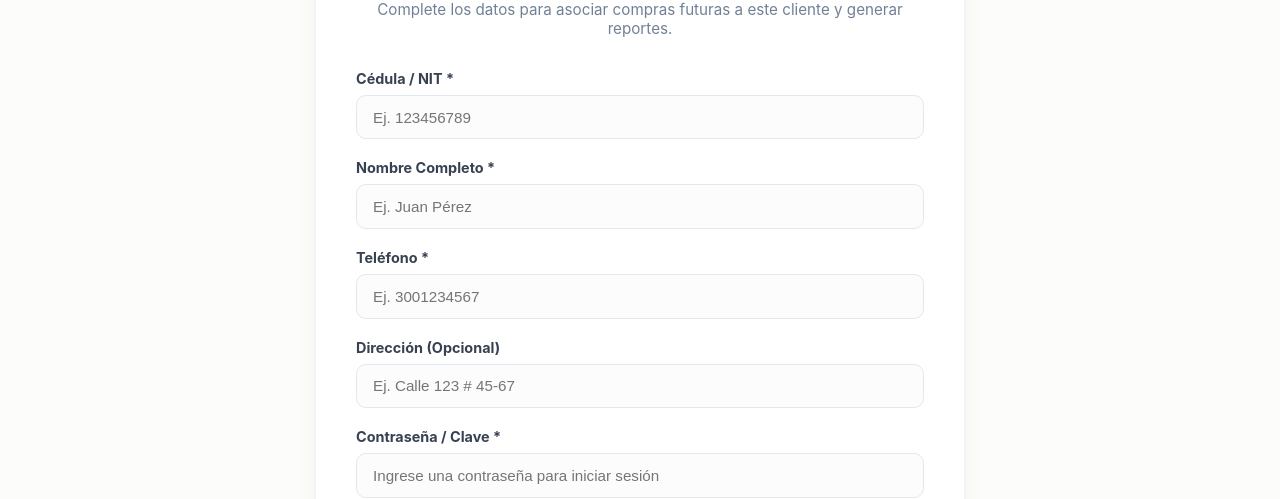
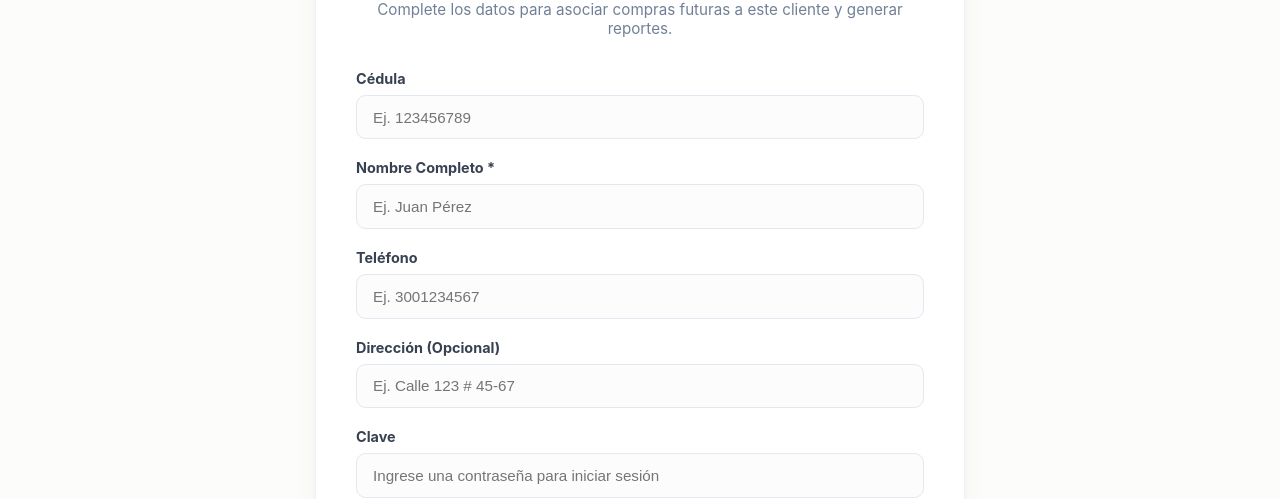
Before and after one commit to JFCP012/Proyecto-Gestion-TI2, an Angular app in the folder frontend-VentaHeno/: page /crear-cliente in a window 1280 px wide. Shown: the part 224-723 px from the top of the page. Built offline with nearby package versions, Linux system fonts and the light colour scheme.

Commit message:
intento registro

```diff
--- a/frontend-VentaHeno/src/app/pages/crear-cliente/crear-cliente.html
+++ b/frontend-VentaHeno/src/app/pages/crear-cliente/crear-cliente.html
@@ -25,13 +25,13 @@
       {{ errorMsg }}
     </div>
 
-    <form (ngSubmit)="registrarCliente()" #clienteForm="ngForm" autocomplete="off">
+    <form (ngSubmit)="registrarCliente()" #clienteForm="ngForm">
       <div class="form-grid">
         <!-- Cédula -->
         <div class="form-group">
-          <label for="cedula">Cédula / NIT *</label>
-          <input type="text" id="cedula" name="cedula" [(ngModel)]="cliente.cedula" required (input)="validarCedula()" placeholder="Ej. 123456789"
-            pattern="[0-9]+" #cedulaCtrl="ngModel" autocomplete="off">
+          <label for="cedula">Cédula</label>
+          <input type="text" id="cedula" name="cedula" [(ngModel)]="cliente.cedula" required (input)="validarCedula()"
+            placeholder="Ej. 123456789" pattern="[0-9]+" #cedulaCtrl="ngModel">
           <div *ngIf="cedulaCtrl.invalid && (cedulaCtrl.dirty || cedulaCtrl.touched)"
             style="color: #e53e3e; font-size: 0.85rem; margin-top: 0.25rem;">
             <small *ngIf="cedulaCtrl.errors?.['pattern']">Solo se permiten números en la cédula.</small>
@@ -42,7 +42,7 @@
         <div class="form-group">
           <label for="nombre">Nombre Completo *</label>
           <input type="text" id="nombre" name="nombre" [(ngModel)]="cliente.nombre" required
-            placeholder="Ej. Juan Pérez" pattern="[a-zA-ZáéíóúÁÉÍÓÚñÑ ]+" #nombreCtrl="ngModel" autocomplete="off">
+            placeholder="Ej. Juan Pérez" pattern="[a-zA-ZáéíóúÁÉÍÓÚñÑ ]+" #nombreCtrl="ngModel">
           <div *ngIf="nombreCtrl.invalid && (nombreCtrl.dirty || nombreCtrl.touched)"
             style="color: #e53e3e; font-size: 0.85rem; margin-top: 0.25rem;">
             <small *ngIf="nombreCtrl.errors?.['pattern']">Solo se permiten letras en el nombre.</small>
@@ -51,9 +51,9 @@
 
         <!-- Teléfono -->
         <div class="form-group">
-          <label for="telefono">Teléfono *</label>
+          <label for="telefono">Teléfono</label>
           <input type="text" id="telefono" name="telefono" [(ngModel)]="cliente.telefono" required
-            placeholder="Ej. 3001234567" pattern="[0-9]+" #telefonoCtrl="ngModel" autocomplete="off">
+            placeholder="Ej. 3001234567" pattern="[0-9]+" #telefonoCtrl="ngModel">
           <div *ngIf="telefonoCtrl.invalid && (telefonoCtrl.dirty || telefonoCtrl.touched)"
             style="color: #e53e3e; font-size: 0.85rem; margin-top: 0.25rem;">
             <small *ngIf="telefonoCtrl.errors?.['pattern']">Solo se permiten números en el teléfono.</small>
@@ -64,14 +64,14 @@
         <div class="form-group">
           <label for="direccion">Dirección (Opcional)</label>
           <input type="text" id="direccion" name="direccion" [(ngModel)]="cliente.direccion"
-            placeholder="Ej. Calle 123 # 45-67" autocomplete="off">
+            placeholder="Ej. Calle 123 # 45-67">
         </div>
 
         <!-- Contraseña / Clave -->
         <div class="form-group">
-          <label for="clave">Contraseña / Clave *</label>
+          <label for="clave">Clave </label>
           <input type="password" id="clave" name="clave" [(ngModel)]="cliente.clave" required
-            placeholder="Ingrese una contraseña para iniciar sesión" #claveCtrl="ngModel" autocomplete="new-password">
+            placeholder="Ingrese una contraseña para iniciar sesión" #claveCtrl="ngModel">
           <div *ngIf="claveCtrl.invalid && (claveCtrl.dirty || claveCtrl.touched)"
             style="color: #e53e3e; font-size: 0.85rem; margin-top: 0.25rem;">
             <small *ngIf="claveCtrl.errors?.['required']">La contraseña es obligatoria.</small>
```
Also changed, not shown: 1 other file (tests, documents, lock files or other folders).
